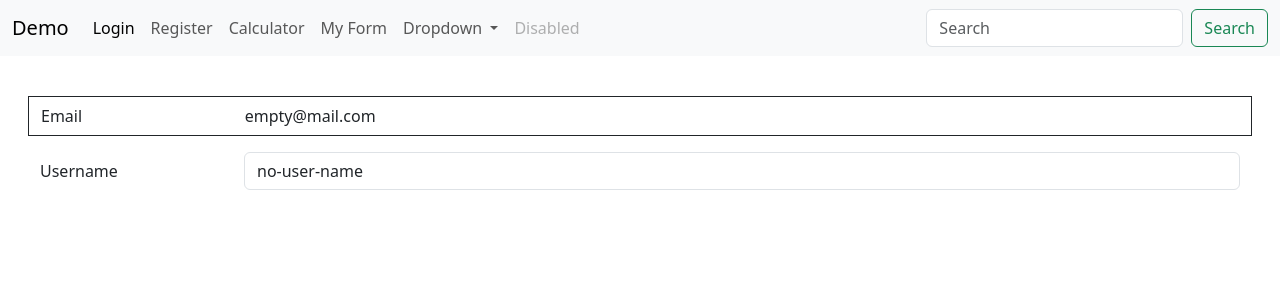
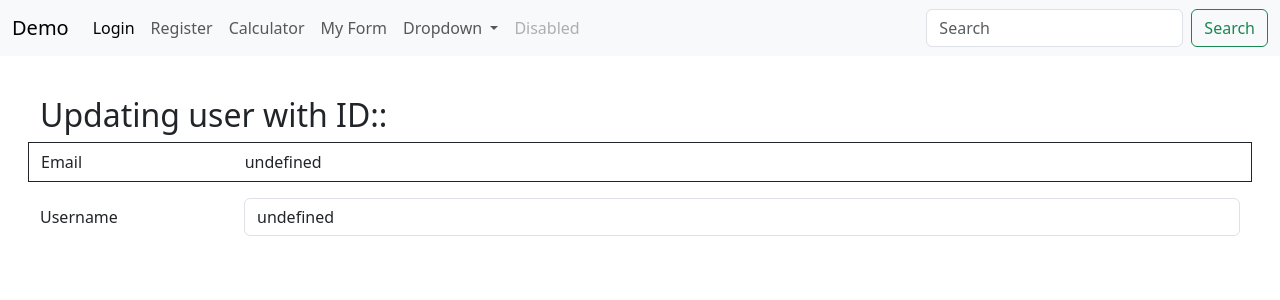
Before and after one commit to ali-bouali/angular-demo, an Angular app: page /my-form in a window 1280 px wide. Shown: the top 300 px of the page. Built offline with nearby package versions, Linux system fonts and the light colour scheme.

Commit message:
activated routes --> query params + path params

```diff
--- a/src/app/app-routing.module.ts
+++ b/src/app/app-routing.module.ts
@@ -21,6 +21,10 @@ const routes: Routes = [
   {
     path: 'my-form',
     component: MyFormComponent
+  },
+  {
+    path: 'my-form/:id/edit',
+    component: MyFormComponent
   }
 ];
 
--- a/src/app/demo/menu/menu.component.ts
+++ b/src/app/demo/menu/menu.component.ts
@@ -9,6 +9,7 @@ import {Router} from '@angular/router';
 })
 export class MenuComponent {
 
+  id = 1234234234;
   constructor(
     private router: Router
   ) {}
@@ -24,6 +25,9 @@ export class MenuComponent {
     // koll url segement bech yzidha '/' --> new-link/clicked
     // l Query params yet3addou fel URL --> http://localhost:4200/url-mte3i?param1=value1&param2=value2&param3=value3&param_n=value_n
     // ma 3andich limite fel nombre de parametres elli najem n3addigon ==> la seule limite heyya toul l URL mte3i
-    this.router.navigate(['my-form'], {queryParams: {email: 'test@mail.com', username: 'ali'}});
+    // this.router.navigate(['my-form'], {queryParams: {email: 'test@mail.com', username: 'ali'}});
+
+    // bech ykoun ==> http://localhost:4200/url_mte3i/VARIABLE/b9yet-url
+    this.router.navigate(['my-form', this.id, 'edit']);
   }
 }
--- a/src/app/demo/my-form/my-form.component.html
+++ b/src/app/demo/my-form/my-form.component.html
@@ -1,3 +1,5 @@
+<h2 *ngIf="userId != 0">Updating user with ID:: {{userId}}</h2>
+
 <div class="mb-3 row" style="border: solid 1px">
   <label for="staticEmail" class="col-sm-2 col-form-label">Email</label>
   <div class="col-sm-10">
--- a/src/app/demo/my-form/my-form.component.ts
+++ b/src/app/demo/my-form/my-form.component.ts
@@ -6,10 +6,11 @@ import {ActivatedRoute} from '@angular/router';
   templateUrl: './my-form.component.html',
   styleUrls: ['./my-form.component.scss']
 })
-export class MyFormComponent implements OnInit, OnDestroy, AfterViewInit, AfterContentInit {
+export class MyFormComponent implements OnInit { //, OnDestroy, AfterViewInit, AfterContentInit {
 
   email = 'empty@mail.com';
   username = 'no-user-name';
+  userId = 0;
 
   constructor(
     private activatedRoute: ActivatedRoute
@@ -17,18 +18,22 @@ export class MyFormComponent implements OnInit, OnDestroy, AfterViewInit, AfterC
   }
 
   ngAfterContentInit(): void {
-    alert('view has been initialized');
+    // alert('view has been initialized');
   }
 
   ngAfterViewInit(): void {
-    alert('Content has been initialized');
+    // alert('Content has been initialized');
   }
 
   ngOnDestroy(): void {
-    alert('cmp has been destroyed');
+    // alert('cmp has been destroyed');
   }
 
   ngOnInit(): void {
-    alert('cmp has been initialized');
+    console.log(this.activatedRoute);
+    this.email = this.activatedRoute.snapshot.queryParams['email'];
+    this.username = this.activatedRoute.snapshot.queryParams['username'];
+
+    this.userId = this.activatedRoute.snapshot.params['id'];
   }
 }
```
